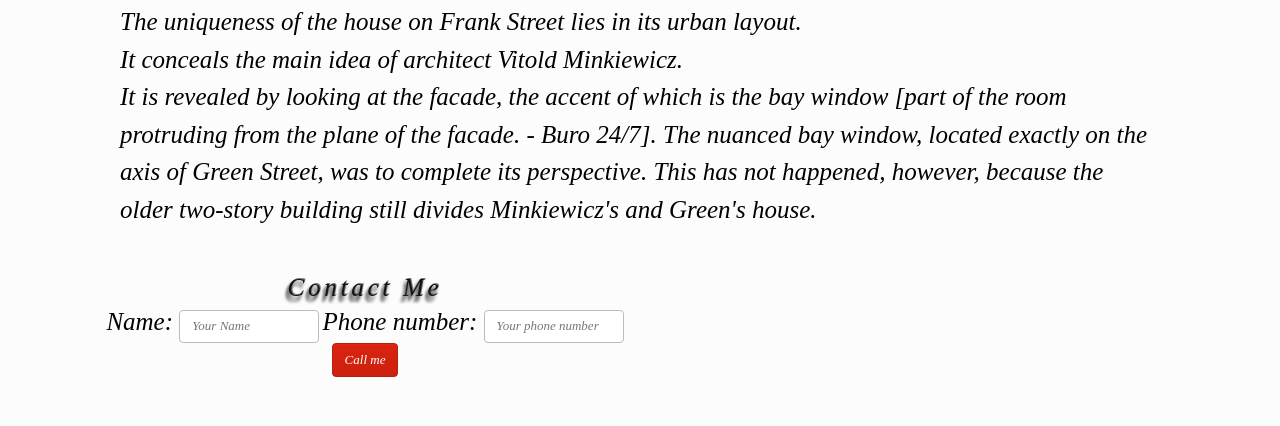
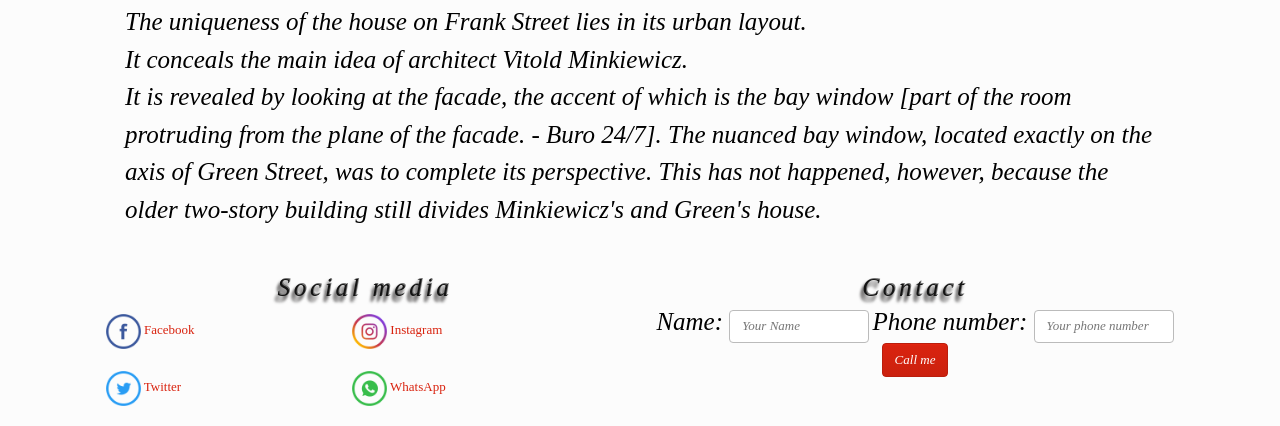
Before and after one commit to andriy57/A_M_O_L, a plain HTML site: page clients.html in a window 1280 px wide. Shown: the part 1976-2402 px from the top of the page. Before the commit the page ends 2363 px from the top, so only its background shows below. Drawn offline with nearby package versions, Linux system fonts and the light colour scheme; a web font is replaced by a local one.

Commit message:
Update clients.html

```diff
--- a/clients.html
+++ b/clients.html
@@ -10,7 +10,7 @@
         <meta name="viewport" content="width=device-width, initial-scale=1">
     </head>
     <body class="container">
-        <header>
+        <header class="container">
             <nav class="navbar navbar-expand-lg navbar-light bg-light">
             <button class="navbar-toggler" type="button" data-toggle="collapse" data-target="#navbarTogglerDemo01" aria-controls="navbarTogglerDemo01" aria-expanded="false" aria-label="Toggle navigation">
                 <span class="navbar-toggler-icon"></span>
@@ -28,7 +28,7 @@
                 <img src="img/lviv.jpg" alt="city">
             </div>
         </header>
-        <main>
+        <main class="container">
         <section>
                 <h2>Vladimir Paly, architect, architectural office “Zelemin” </h2>
                 <p class="shadow-lg p-3 mb-5 bg-white rounded">I am impressed by the house on Ivan Franko Street, 26 - it is one of the first functional buildings in Lviv. It applied a number of innovative solutions of that style. For example, one of the first fire hydrants in the city was installed inside the house.</p>
@@ -43,14 +43,21 @@
         </section>
         </main>
         <footer>
-            <section>
-                <h2>Contact Me</h2>
+            <section id="links" class="box">
+                    <h2>Social media</h2>
+                    <a href="https://www.facebook.com/" target="_blank"><img src="img/facebook.png" alt="facebook"> <span>Facebook</span></a>
+                    <a href="https://www.instagram.com/?hl=uk" target="_blank"><img src="img/instagram.png" alt="instagram"> <span>Instagram</span></a>
+                    <a href="https://twitter.com/home?lang=uk" target="_blank"><img src="img/twitter.png" alt="twitter"> <span>Twitter</span></a>
+                    <a href="https://www.whatsapp.com/?lang=uk" target="_blank"><img src="img/whatsapp.png" alt="whatsapp"> <span>WhatsApp</span></a>
+            </section>
+            <section class="box">
+                    <h2>Contact</h2>
                     <form id="callMe">
-                    <label>
+                        <label class="label">
                             Name:
                             <input class="form-control" type="text" placeholder="Your Name" required id="userName">
                         </label>
-                    <label>
+                        <label class="label">
                             Phone number:
                             <input class="form-control" type="text" placeholder="Your phone number" required id="userNumber">
                         </label>
@@ -63,6 +70,6 @@
     <script src="https://cdnjs.cloudflare.com/ajax/libs/popper.js/1.14.7/umd/popper.min.js" integrity="sha384-UO2eT0CpHqdSJQ6hJty5KVphtPhzWj9WO1clHTMGa3JDZwrnQq4sF86dIHNDz0W1" crossorigin="anonymous"></script>
     <script src="https://stackpath.bootstrapcdn.com/bootstrap/4.3.1/js/bootstrap.min.js" integrity="sha384-JjSmVgyd0p3pXB1rRibZUAYoIIy6OrQ6VrjIEaFf/nJGzIxFDsf4x0xIM+B07jRM" crossorigin="anonymous"></script>
     <script src="https://cdnjs.cloudflare.com/ajax/libs/wow/1.1.2/wow.min.js"></script>
-    <script src="js/index.js"></script>
+    <script src="js/form.js"></script>
 </body>
 </html>
```
Lines whose indentation alone changed are shown as unchanged.
